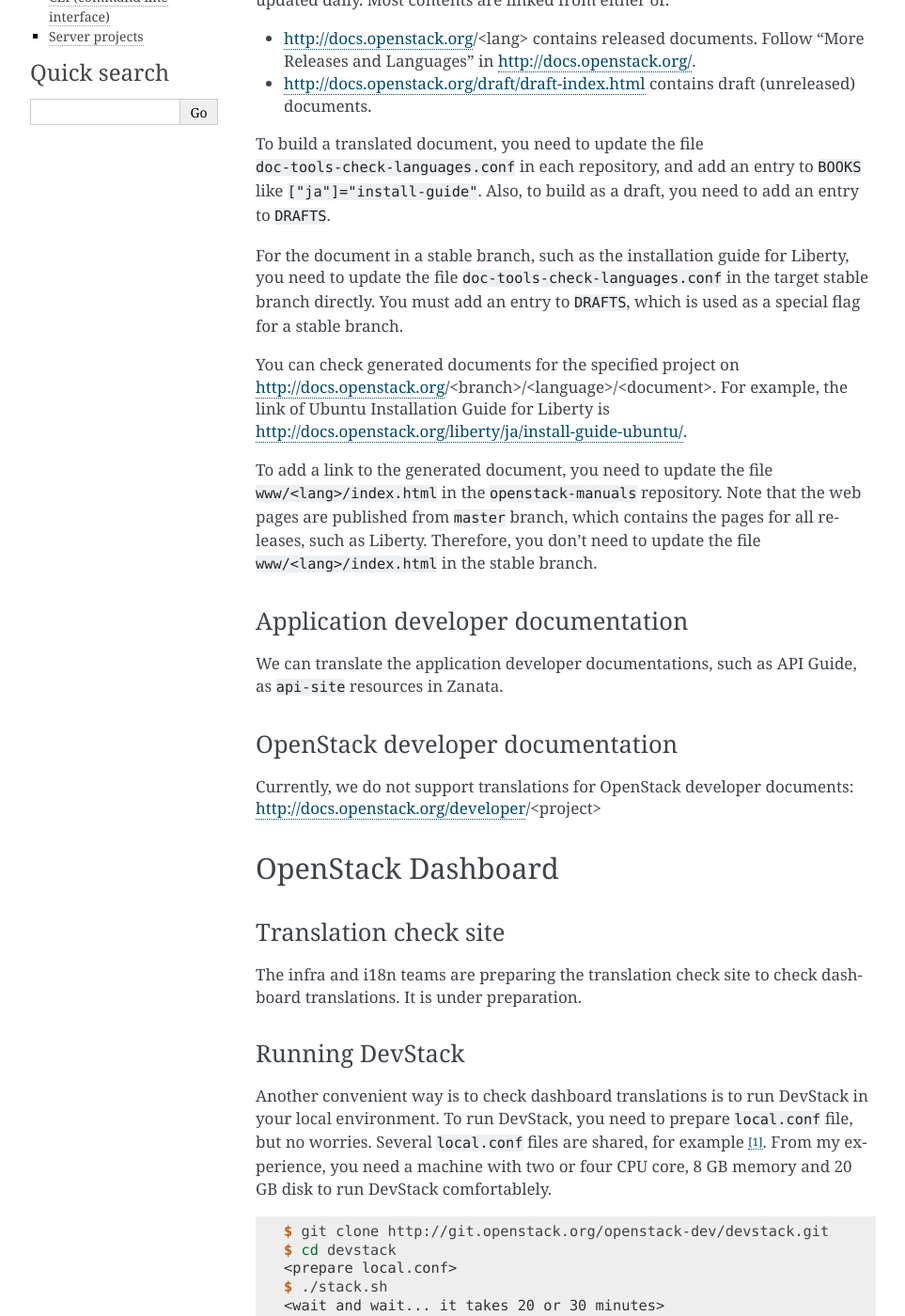
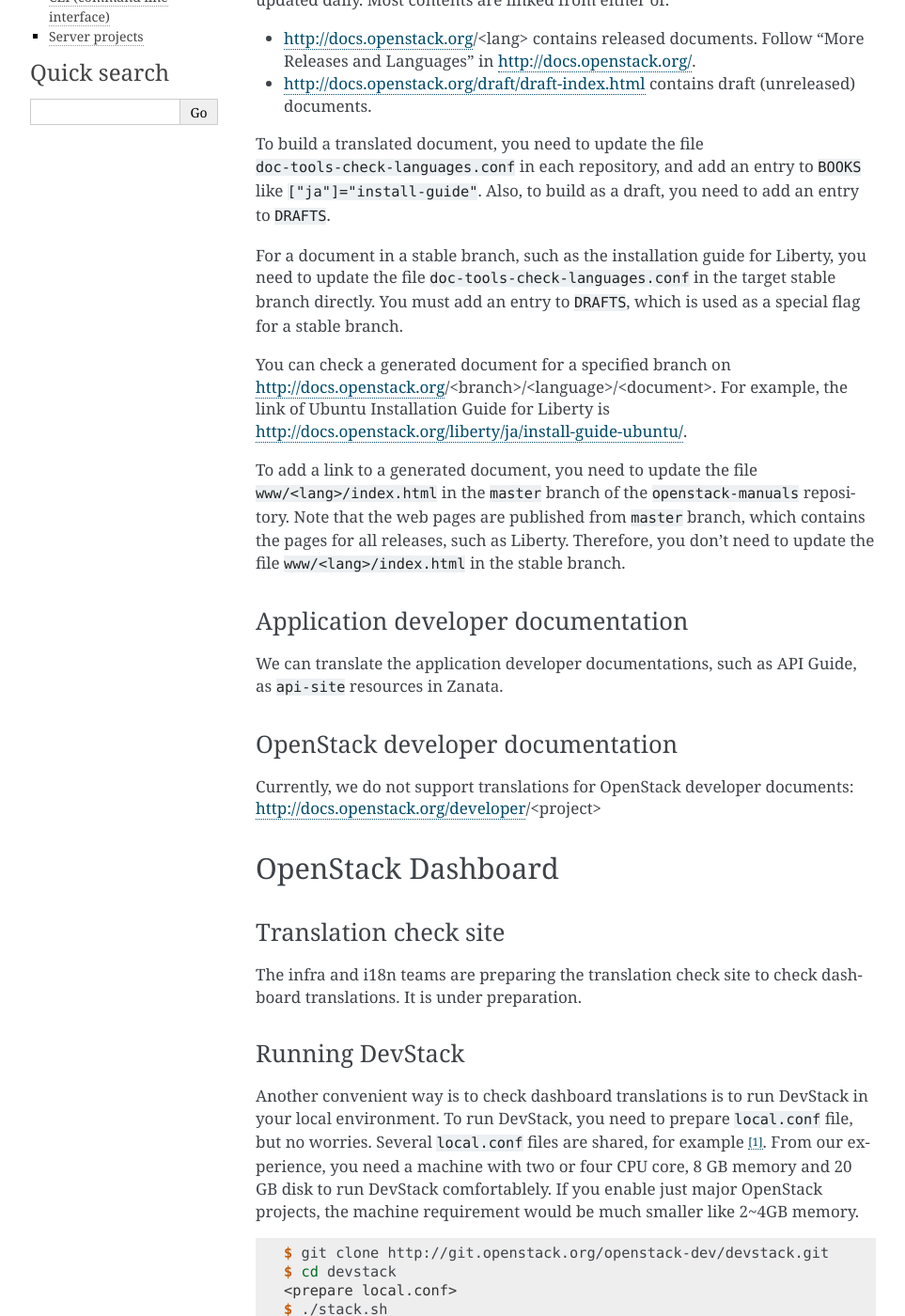
Before and after one commit to openstack/i18n, a Sphinx documentation site: the page built from doc/source/check_translation.rst, in a window 1280 px wide and 1400 px high, scrolled down 339 px. Shown: the whole window at 94% size, without its empty margins (148-1111 px from the left). Built offline with Sphinx 7.4.7, drawn with Linux system fonts in a browser that asks for light colours.

Commit message:
doc: minor modification of translation check page
Change-Id: I8bedfbfa7ae817f9e86ad144d6a433e28d02dcbd

```diff
--- a/doc/source/check_translation.rst
+++ b/doc/source/check_translation.rst
@@ -24,19 +24,20 @@
 add an entry to ``BOOKS`` like ``["ja"]="install-guide"``.
 Also, to build as a draft, you need to add an entry to ``DRAFTS``.
 
-For the document in a stable branch, such as the installation guide for
+For a document in a stable branch, such as the installation guide for
 Liberty, you need to update the file ``doc-tools-check-languages.conf``
 in the target stable branch directly.
 You must add an entry to ``DRAFTS``, which is used as a special flag
 for a stable branch.
 
-You can check generated documents for the specified project on
+You can check a generated document for a specified branch on
 http://docs.openstack.org/<branch>/<language>/<document>.
 For example, the link of Ubuntu Installation Guide for Liberty is
 http://docs.openstack.org/liberty/ja/install-guide-ubuntu/.
 
-To add a link to the generated document, you need to update the file
-``www/<lang>/index.html`` in the ``openstack-manuals`` repository.
+To add a link to a generated document, you need to update the file
+``www/<lang>/index.html`` in the ``master`` branch of
+the ``openstack-manuals`` repository.
 Note that the web pages are published from ``master`` branch,
 which contains the pages for all releases, such as Liberty.
 Therefore, you don't need to update the file ``www/<lang>/index.html``
@@ -69,9 +70,10 @@
 Another convenient way is to check dashboard translations is to run
 DevStack in your local environment.  To run DevStack, you need to
 prepare ``local.conf`` file, but no worries. Several ``local.conf``
-files are shared, for example [#]_. From my experience, you need a
+files are shared, for example [#]_. From our experience, you need a
 machine with two or four CPU core, 8 GB memory and 20 GB disk to run
-DevStack comfortablely.
+DevStack comfortablely. If you enable just major OpenStack projects,
+the machine requirement would be much smaller like 2~4GB memory.
 
 .. code-block:: console
 
```
